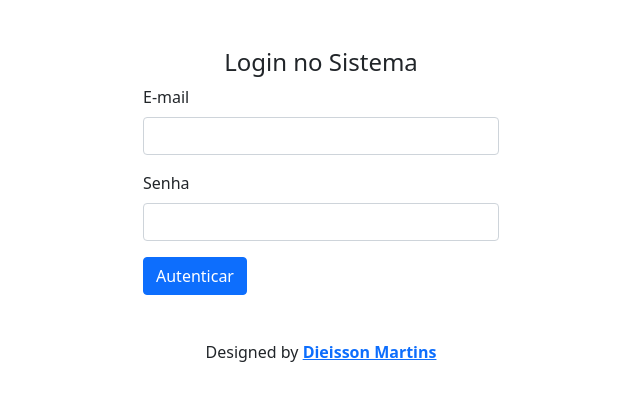
After one commit to dieissonmartins/import-excel-php, a PHP site: the page made by src/views/auth/login.php in a window 1280 px wide. The commit adds this page. Shown: the top 401 px of the page, without its empty margins (319-959 px from the left). Run offline with PHP 8.4, Linux system fonts and the light colour scheme; the template is opened without the code that fills it, so the values that code supplies are empty.

Commit message:
recorte da views

```diff
--- /dev/null
+++ b/src/views/auth/login.php
@@ -0,0 +1,24 @@
+<?php require_once(__DIR__."/../header.php"); ?>
+
+<div class="container pt-5">
+    <div class="row">
+        <div class="col-sm"></div>
+        <div class="col-sm">
+            <form method="POST" action="http://localhost/import-excel-php/public/login">
+                <h4 class="text-center">Login no Sistema</h4>
+                <div class="mb-3">
+                    <label for="loginInputEmail" class="form-label">E-mail</label>
+                    <input type="email" name="email" class="form-control" id="loginInputEmail">
+                </div>
+                <div class="mb-3">
+                    <label for="passInputPassword" class="form-label">Senha</label>
+                    <input type="password" name="password" class="form-control" id="passInputPassword1">
+                </div>
+                <button type="submit" class="btn btn-primary">Autenticar</button>
+            </form>
+        </div>
+        <div class="col-sm"></div>
+    </div>
+</div>
+
+<?php require_once(__DIR__."/../footer.php"); ?>
--- /dev/null
+++ b/src/views/footer.php
@@ -0,0 +1,14 @@
+
+    <h6 class="text-center pt-5">Designed by <a href="https://github.com/dieissonmartins/"><b>Dieisson Martins</b></h6>
+    <!-- Optional JavaScript; choose one of the two! -->
+
+    <!-- Option 1: Bootstrap Bundle with Popper -->
+    <script src="https://cdn.jsdelivr.net/npm/bootstrap@5.0.0-beta2/dist/js/bootstrap.bundle.min.js" integrity="sha384-b5kHyXgcpbZJO/tY9Ul7kGkf1S0CWuKcCD38l8YkeH8z8QjE0GmW1gYU5S9FOnJ0" crossorigin="anonymous"></script>
+
+    <!-- Option 2: Separate Popper and Bootstrap JS -->
+    <!--
+    <script src="https://cdn.jsdelivr.net/npm/@popperjs/core@2.6.0/dist/umd/popper.min.js" integrity="sha384-KsvD1yqQ1/1+IA7gi3P0tyJcT3vR+NdBTt13hSJ2lnve8agRGXTTyNaBYmCR/Nwi" crossorigin="anonymous"></script>
+    <script src="https://cdn.jsdelivr.net/npm/bootstrap@5.0.0-beta2/dist/js/bootstrap.min.js" integrity="sha384-nsg8ua9HAw1y0W1btsyWgBklPnCUAFLuTMS2G72MMONqmOymq585AcH49TLBQObG" crossorigin="anonymous"></script>
+    -->
+  </body>
+</html>
--- a/src/views/header.php
+++ b/src/views/header.php
@@ -0,0 +1,13 @@
+<!doctype html>
+<html lang="en">
+  <head>
+    <!-- Required meta tags -->
+    <meta charset="utf-8">
+    <meta name="viewport" content="width=device-width, initial-scale=1">
+
+    <!-- Bootstrap CSS -->
+    <link href="https://cdn.jsdelivr.net/npm/bootstrap@5.0.0-beta2/dist/css/bootstrap.min.css" rel="stylesheet" integrity="sha384-BmbxuPwQa2lc/FVzBcNJ7UAyJxM6wuqIj61tLrc4wSX0szH/Ev+nYRRuWlolflfl" crossorigin="anonymous">
+
+    <title>Modulo de produtos importados</title>
+  </head>
+  <body>
```
Also changed, not shown: src/views/admin/products/index.php (+2 -26 lines).
